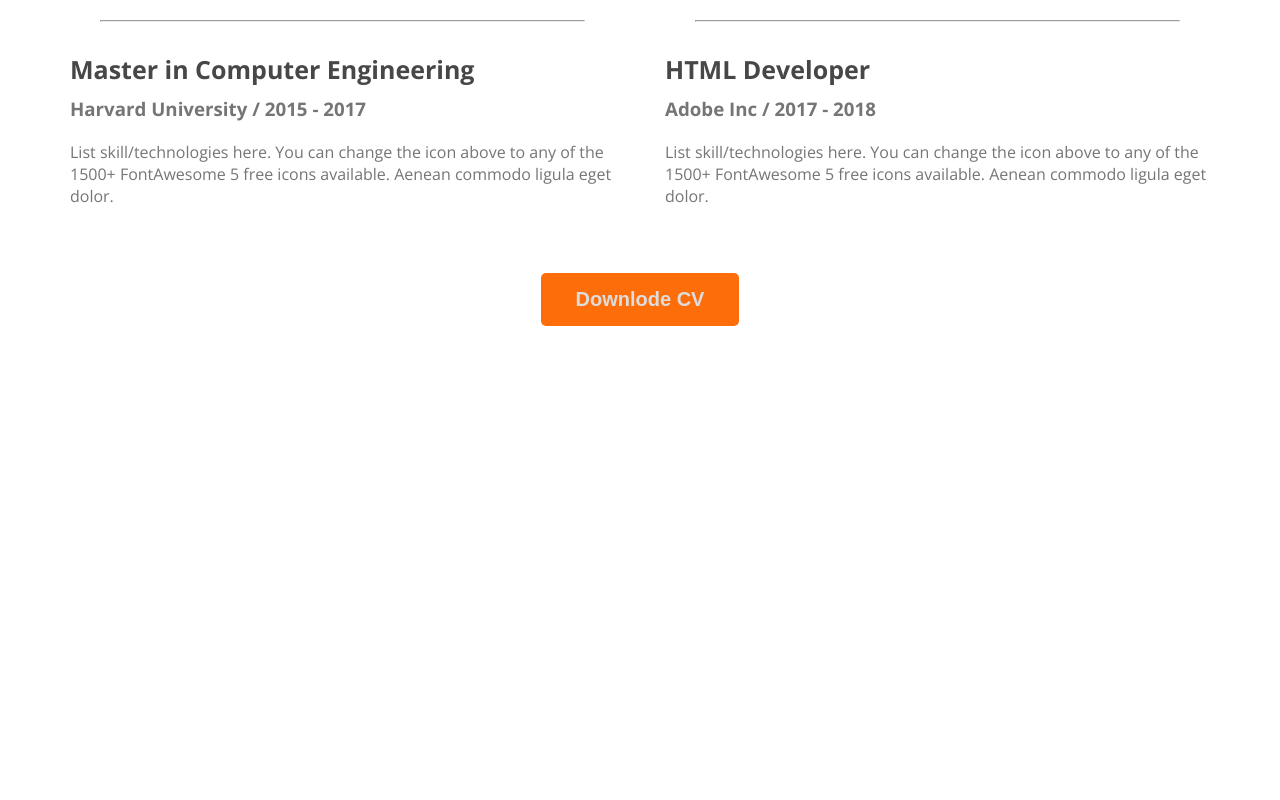
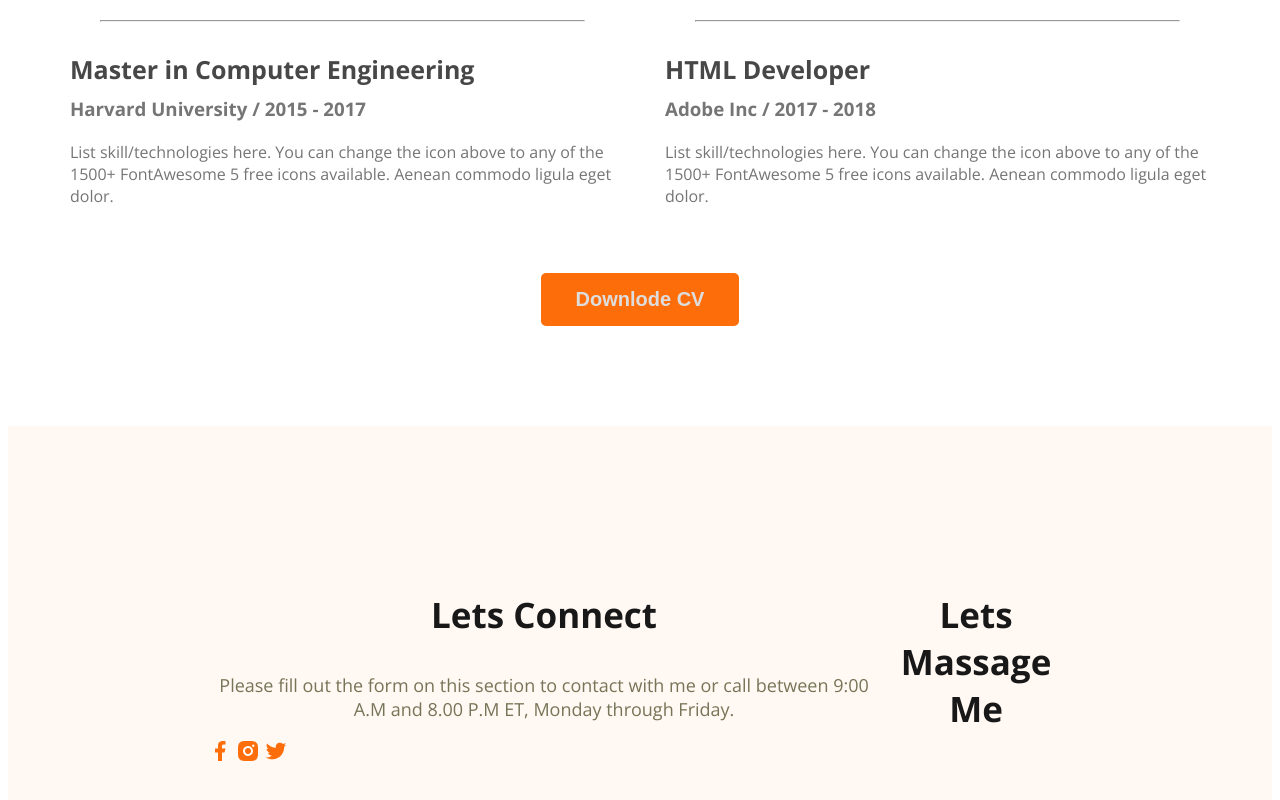
Before and after one commit to Ratulhasanuday/portfolio-web-development, a plain HTML site: page index.html in a window 1280 px wide. Shown: the part 2900-3700 px from the top of the page. Before the commit the page ends 3234 px from the top, so only its background shows below. Drawn offline with nearby package versions, Linux system fonts and the light colour scheme.

Commit message:
Basic Footer

```diff
--- a/index.html
+++ b/index.html
@@ -163,7 +163,18 @@
         </section>
     </main>
     <footer>
-
+        <div class="footer-column">
+            <h3 class="section-title">Lets Connect</h3>
+            <p class="section-description">Please fill out the form on this section to contact with me or call between 9:00 A.M and 8.00 P.M ET, Monday through Friday.</p>
+            <div class="social-links">
+                <a href=""><img src="images/icons/facebook.png" alt=""></a>
+                <a href=""><img src="images/icons/insta.png" alt=""></a>
+                <a href=""><img src="images/icons/twitter.png" alt=""></a>
+            </div>
+        </div>
+        <div class="footer-column">
+            <h3 class="section-title">Lets Massage Me</h3>
+        </div>
     </footer>
 </body>
 
--- a/style/portfolio.css
+++ b/style/portfolio.css
@@ -152,3 +152,10 @@ main section{
     text-align: center;
     margin-top: 50px;
 }
+/* footer Section style */
+footer{
+    display: flex;
+    margin-top: 100px;
+    background: #fff8f3;
+    padding: 130px 200px;
+}
```
